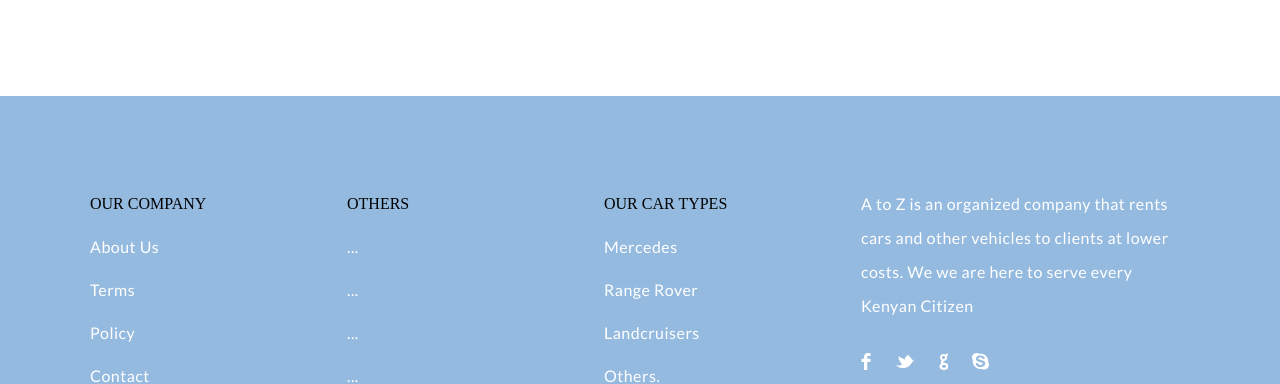
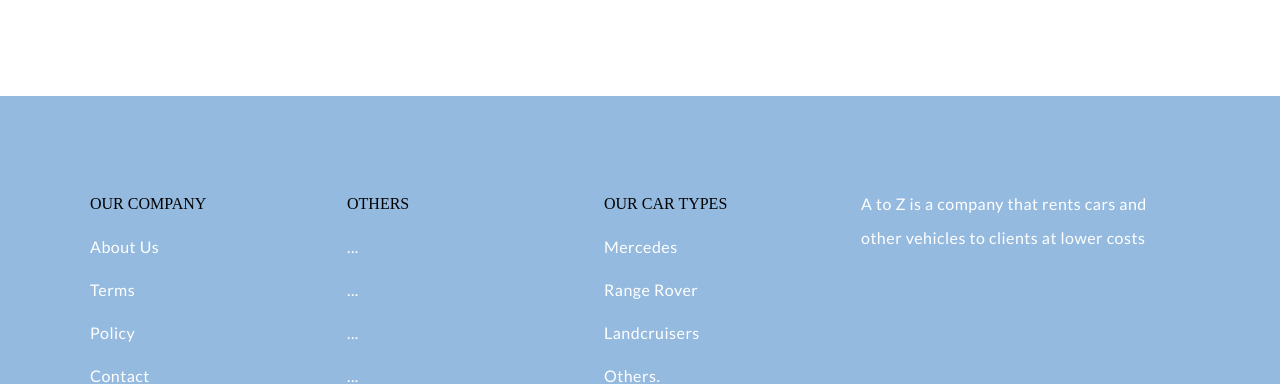
Before and after one commit to riyaz3036/Atoz-cars, a PHP site: page /signup.php in a window 1280 px wide. Shown: the part 493-877 px from the top of the page. Run offline with PHP 8.4, Linux system fonts and the light colour scheme; a user stored in the database is signed in.

Commit message:
Update signup.php

```diff
--- a/signup.php
+++ b/signup.php
@@ -168,12 +168,9 @@
 				</li>
 
 				<li class="about">
-					<p>A to Z is an organized company that rents cars and other vehicles to clients at lower costs. We we are here to serve every Kenyan Citizen</p>
+					<p>A to Z is a company that rents cars and other vehicles to clients at lower costs</p>
 					<ul>
-						<li><a href="http://facebook.com/sonko" class="facebook" target="_blank"></a></li>
-						<li><a href="http://twitter.com/sonko" class="twitter" target="_blank"></a></li>
-						<li><a href="http://plus.google.com/+sonko" class="google" target="_blank"></a></li>
-						<li><a href="#" class="skype"></a></li>
+
 					</ul>
 				</li>
 			</ul>
```
